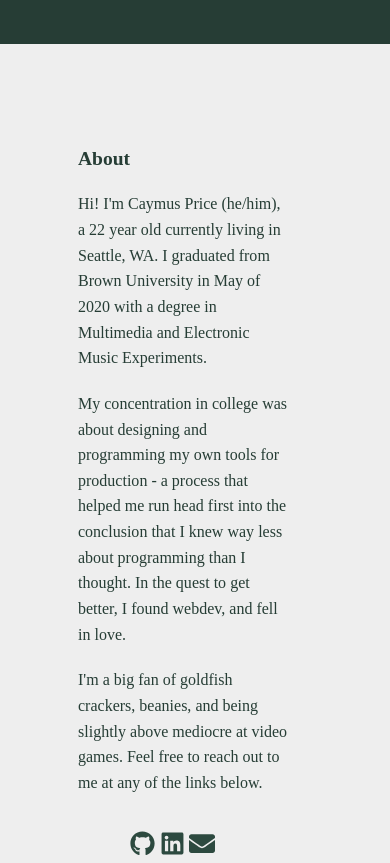
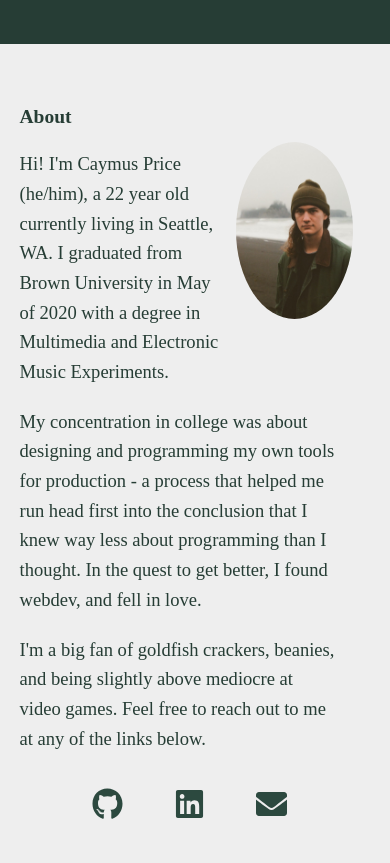
Before and after one commit to caymusman/caymusman.github.io, a plain HTML site: page index.html in a window 390 px wide. Shown: the part 800-1663 px from the top of the page. Drawn offline with nearby package versions, Linux system fonts and the light colour scheme.

Commit message:
Mobile update to include image w/ float

```diff
--- a/index.html
+++ b/index.html
@@ -35,6 +35,9 @@
     <div id="about">
         <div id="aboutContent">
             <h3 id="aboutTitle"  data-aos="fade-right">About</h3>
+            <div data-aos="fade-left" id="insideAboutImg">
+                <img src="/img/caymus.jpg" alt="a picture of me">
+            </div>
             <p  id="firstPar" data-aos="fade-right">Hi! I'm <span id="nameSpan">Caymus Price</span> (he/him), a 22 year old currently living in <span id="seattleSpan">Seattle, WA</span>.
                 I graduated from <span id="brownSpan">Brown University</span> in May of 2020 with a degree in <span id="memeSpan">Multimedia and Electronic Music Experiments</span>.</p>
             <p  id="secondPar" data-aos="fade-right">My <span id="majorSpan"><span>concentration</span></span> in college was about designing and programming my own tools for production -
--- a/script.js
+++ b/script.js
@@ -81,7 +81,6 @@ function handleResize(){
 
 window.addEventListener("resize", handleResize);
 
-let root = document.documentElement;
 window.onload = () => {
     setTimeout(spellOut, 1000, 0);
 
--- a/styles.scss
+++ b/styles.scss
@@ -159,6 +159,10 @@ h3{
         width: 40vw;
         position: relative;
         top: 17%;
+
+        #insideAboutImg{
+            display: none;
+        }
 
         h3{
             width: 11%;
@@ -633,23 +637,38 @@ h3{
     }
 
     #about{
+        position: relative;
         #aboutContent{
-            top: 10%;
-            width: 60vw;
+            top: 5%;
+            width: 90vw;
+
+            #insideAboutImg{
+                display: block;
+                float: right;
+                margin: 5%;
+                margin-top: -2%;
+
+                img{
+                    width: 30vw;
+                    border-radius: 50%;
+                }
+            }
 
             p{
-                font-size: 1.9vmax;
+                font-size: 2.2vmax;
                 width: 90%;
                 margin-bottom: 20px;
             }
 
 
             #socialDiv{
-                margin-top: 15%;
+                width: 70%;
+                margin-top: 10%;
                 .socials{
+                    width: 80%;
                     img{
-                        width: 3vh;
-                        height: 3vh;
+                        width: 3.7vh;
+                        height: 3.7vh;
                     }
                 }
             }
@@ -700,7 +719,6 @@ h3{
         }
     }
 
-    //handle no hover (together with ^^ it handles mobile)
 
     @media screen and (hover: none){
         #projects{
@@ -725,6 +743,7 @@ h3{
                     font-size: 1.8vmax;
                 }
                 .carTech{
+                    width: 80%;
                     border: none;
                     font-size: 1.3vmax;
 
```
Also changed, not shown: styles.css, 1 other file.
